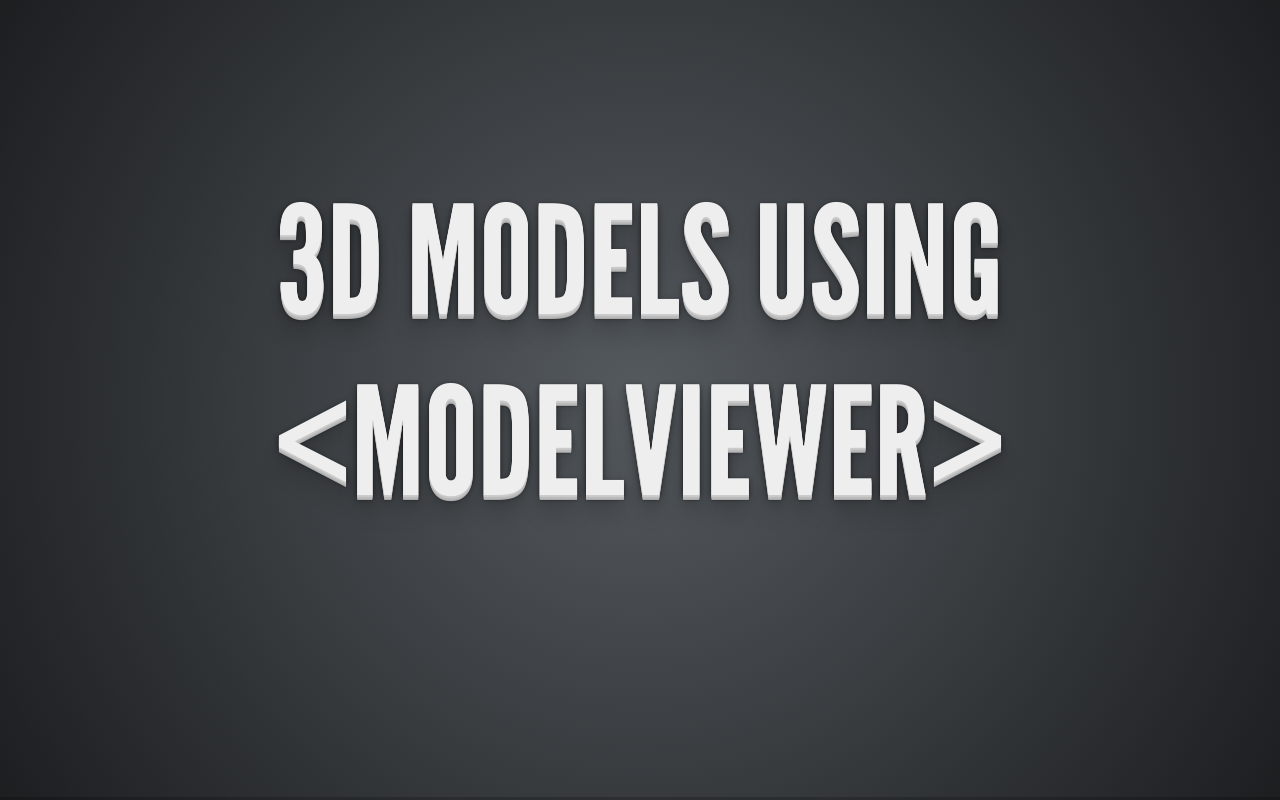
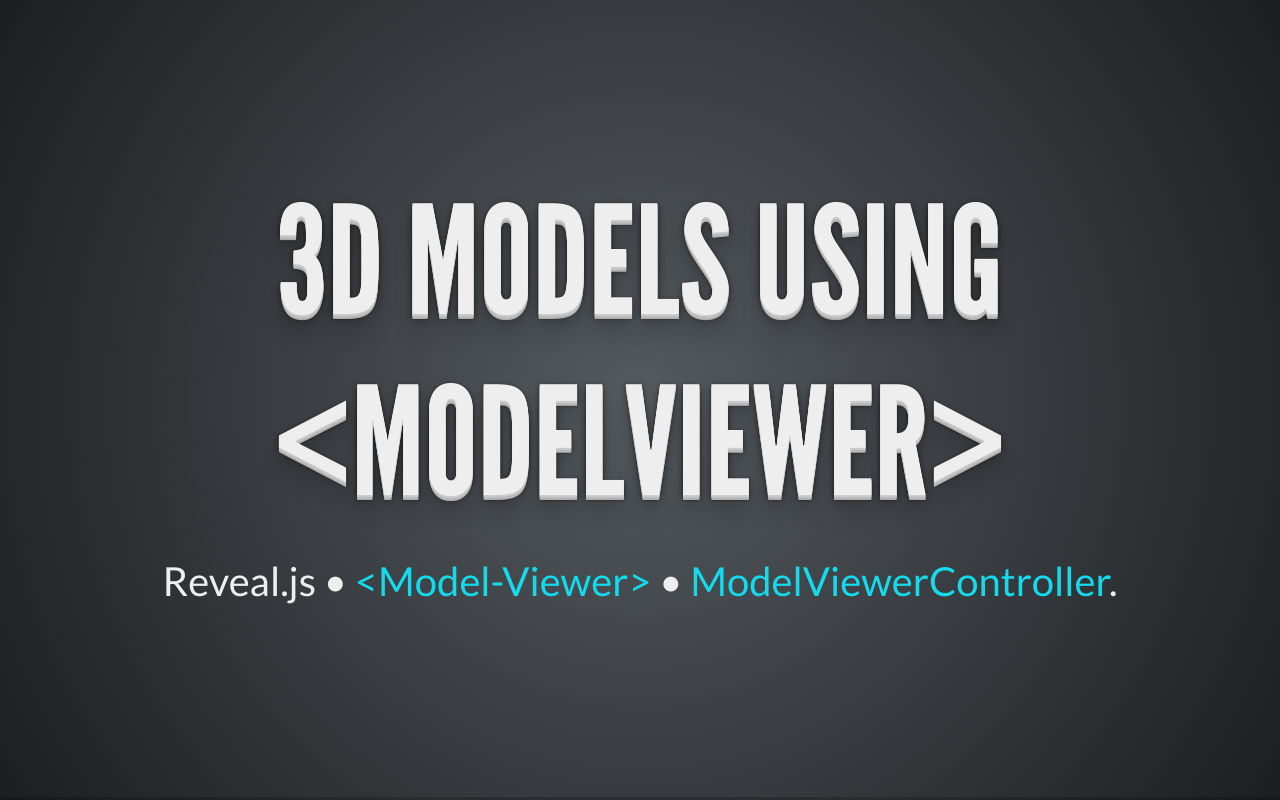
Before and after one commit to frankbauer/reveal-js-demos, a plain HTML site: page modelViewer/demo.html in a window 1280 px wide. Drawn offline with Linux system fonts and the light colour scheme; some packages are replaced by stand-ins of ours; a script that the page names is missing.

Commit message:
Update 2022-11-11T15:56:16.240Z

```diff
--- a/modelViewer/demo.html
+++ b/modelViewer/demo.html
@@ -30,8 +30,8 @@
 			<div class="slides">
 				<section>
 					<h1>3D Models using &lt;ModelViewer&gt;</h1>
-					<p class="fragment">
-						A Reveal.JS Demo showcasing the <a href="https://github.com/frankbauer/reveal-js-plugins/tree/master/modelViewer" target="_blank">ModelViewer-Plugin</a>.
+					<p>
+						Reveal.js &bull; <a href="https://modelviewer.dev/ " target="_blank">&lt;Model-Viewer&gt;</a> &bull; <a href="https://github.com/frankbauer/reveal-js-plugins/tree/master/modelViewer" target="_blank">ModelViewerController</a>.
 					</p>
 				</section>
 
```
